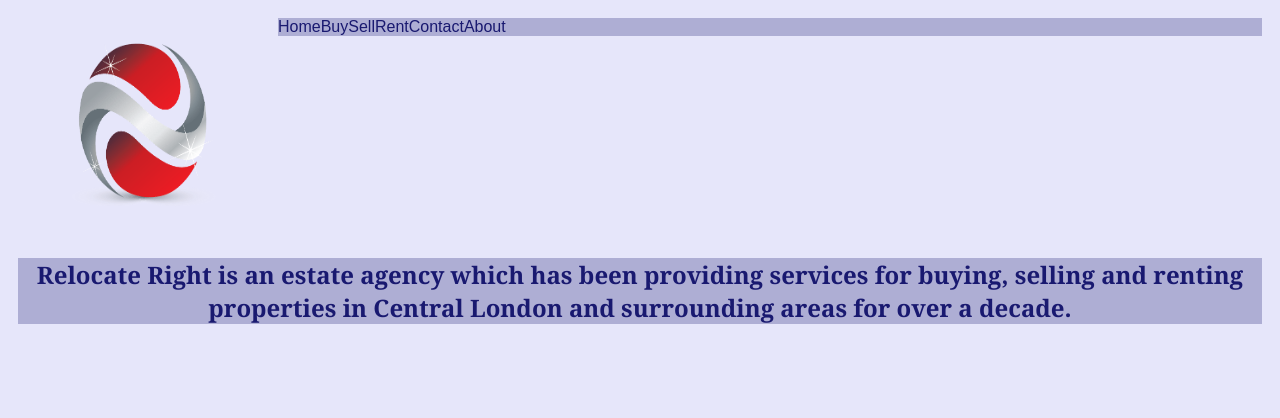
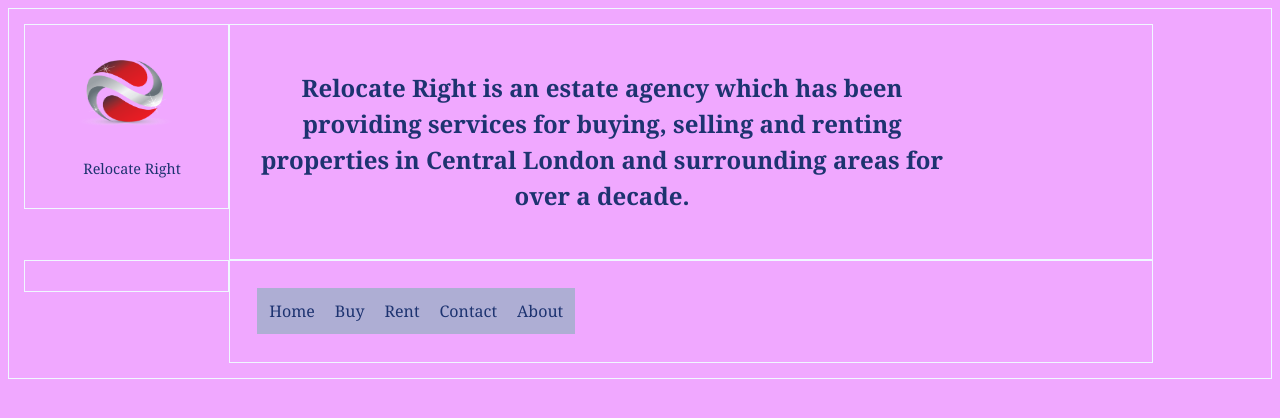
Before and after one commit to AlexandruSburlescu/Relocate-Right, a PHP site: page / in a window 1280 px wide. Shown: the top 418 px of the page. Run offline with PHP 8.4, Linux system fonts and the light colour scheme.

Commit message:
header with box-sizing

```diff
--- a/css/main.css
+++ b/css/main.css
@@ -1,22 +1,44 @@
+* {
+    box-sizing: border-box;
+}
+.row::after {
+    content: "";
+    clear: both;
+    display: table;
+}
+[class*="col-"] {
+    float: left;
+    padding: 15px;
+    border: 1px solid #f0f8ff ;
+}
+.col-1 {width: 8.33%;}
+.col-2 {width: 16.66%;}
+.col-3 {width: 25%;}
+.col-4 {width: 33.33%;}
+.col-5 {width: 41.66%;}
+.col-6 {width: 50%;}
+.col-7 {width: 58.33%;}
+.col-8 {width: 66.66%;}
+.col-9 {width: 75%;}
+.col-10 {width: 83.33%;}
+.col-11 {width: 91.66%;}
+.col-12 {width: 100%;}
+
 body {
-        background-color:#E6E6FA;
-        color:#191970;
-        font-family:Arial, Verdana, sans-serif;
+        background-color: #f0a8ff ;
+        color: #1d3370;
+        font-family:Georgia, "Times New Roman", serif;
 }
 
 
 h1 {
-     background-color:#191970;
-     color:#E6E6FA;
      line-height: 200%;
-     font-family:Georgia, "Times New Roman", serif;
+
 }
 
 
 h2 {
-    background-color:#AEAED4;
-    color:#191970;
-    font-family:Georgia, "Times New Roman", serif;
+    line-height: 150%;
     text-align: center;
 }
 
@@ -34,16 +56,14 @@ p {
 
 
 .feature {
-        color: #ff0000;
+        color: #d419ff;
 }
 
 
 #footer {
-        color: #333333;
-
-          font-size: .75em;
-
-          font-style: italic;
+            color: #333333;
+            font-size: .75em;
+            font-style: italic;
 }
 
 
@@ -54,18 +74,15 @@ p {
 }
 
 .header {
-        background-color:#E6E6FA;
-        color:#191970;
-        font-family:Arial, Verdana, sans-serif;
+            padding: 15px;
+            border: 1px solid #f0f8ff ;
 }
 
 #logo {
-        float:left;
-        padding:10px;
-        width:250px;
-        height:200px;
-        display: inline;
-}
+            padding:10px;
+            width:170px;
+            height:100px;
+    }
 
 img {
         max-width:100%;
@@ -74,36 +91,39 @@ img {
      }
 
 #brand {
-    float:right;
+
     padding:10px;
-    width=400px;
-    height=200px;
+    width:80%;
+    height:20%;
 }
 
 #left-menu {
         text-align:left;
         padding:10px;
-        width=100%;
-        height=50px;
+        width:80%!important;
+        height:80%!important;
 }
 
 ul {
     list-style-type: none;
-    margin: 0;
-    padding: 0;
-    overflow: hidden;
+    margin: 2px;
+    padding: 2px;
+    overflow: hidden ;
+    display: inline-table;
     background-color: #AEAED4;
 }
 
 li {
     float: left;
+    padding: 10px;
+
 }
 
 li a {
-    display: block;
+
     color: white;
-    text-align: center;
-    padding: 16px;
+    text-align: left;
+    padding: 10px;
     text-decoration: none;
 }
 
@@ -115,18 +135,17 @@ li a:hover {
         margin-left: 10px;
         margin-right: 10px;
         width:200px;
-        float: left;
+
 }
 .rreel {
         margin-left: 10px;
         margin-right: 10px;
         width:200px;
-        float: right;
+
 }
 .gallery {
         margin-left: 10px;
         margin-right: 10px;
         width:400px;
-        float: center;
         background:rgba(120,80,75,1);
 }
--- a/header.php
+++ b/header.php
@@ -1,22 +1,36 @@
 <header>
-    <div class="header" id="logo-pic" name="Logo">
-    <img src="img/logo.png" id="logo"/>
+    <div class="header">
+        <div class="row">
+            <div class="col-2">
+                <div  id="logo-pic" name="Logo">
+                        <img src="img/logo.png" id="logo">
                 </div>
-    <div class="header" id="brand" name="Brand">
+                <div id="logo-text" name="Logo Text">
+                        <p>Relocate Right</p>
+                </div>
+             </div>
+            <div class ="col-9">
+                <div id="brand" name="Brand">
                     <h2>
                         Relocate Right is an estate agency which has been providing services for buying,
                      selling and renting properties in Central London and surrounding areas for over a decade.
                      </h2>
                 </div>
-
-    <div class="header" id ="left-menu" name="Menu">
+            </div>
+        </div>
+        <div class="row">
+            <label class="col-2" for="left-menu"></label>
+            <div class="col-9">
+                 <div id ="left-menu" name="Menu">
                         <ul>
                             <li>Home</li>
                             <li>Buy</li>
-        <li>Sell</li>
                             <li>Rent</li>
                             <li>Contact</li>
                             <li>About</li>
                         </ul>
                   </div>
+            </div>
+        </div>
+    </div>
 </header>
```
Lines whose indentation alone changed are shown as unchanged.
